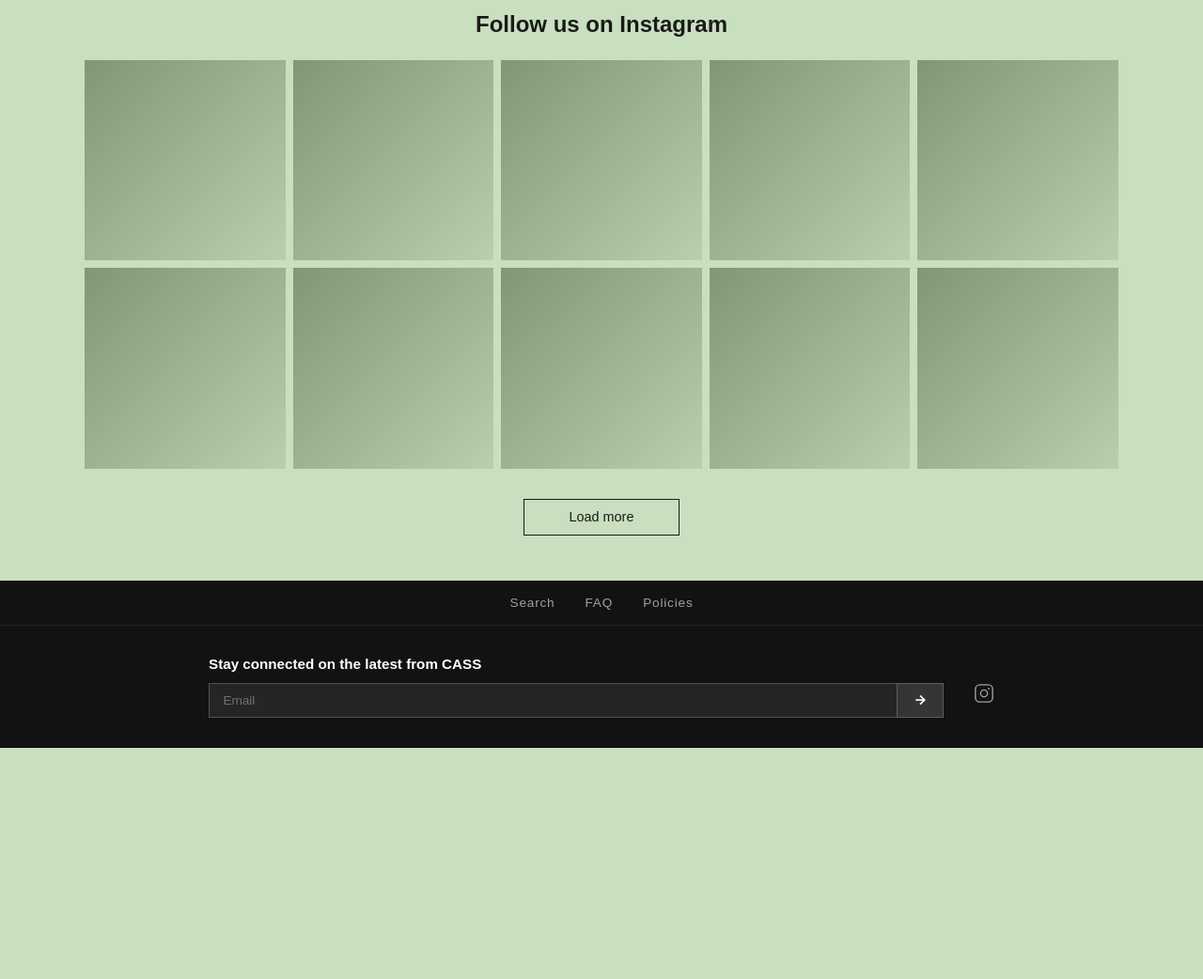
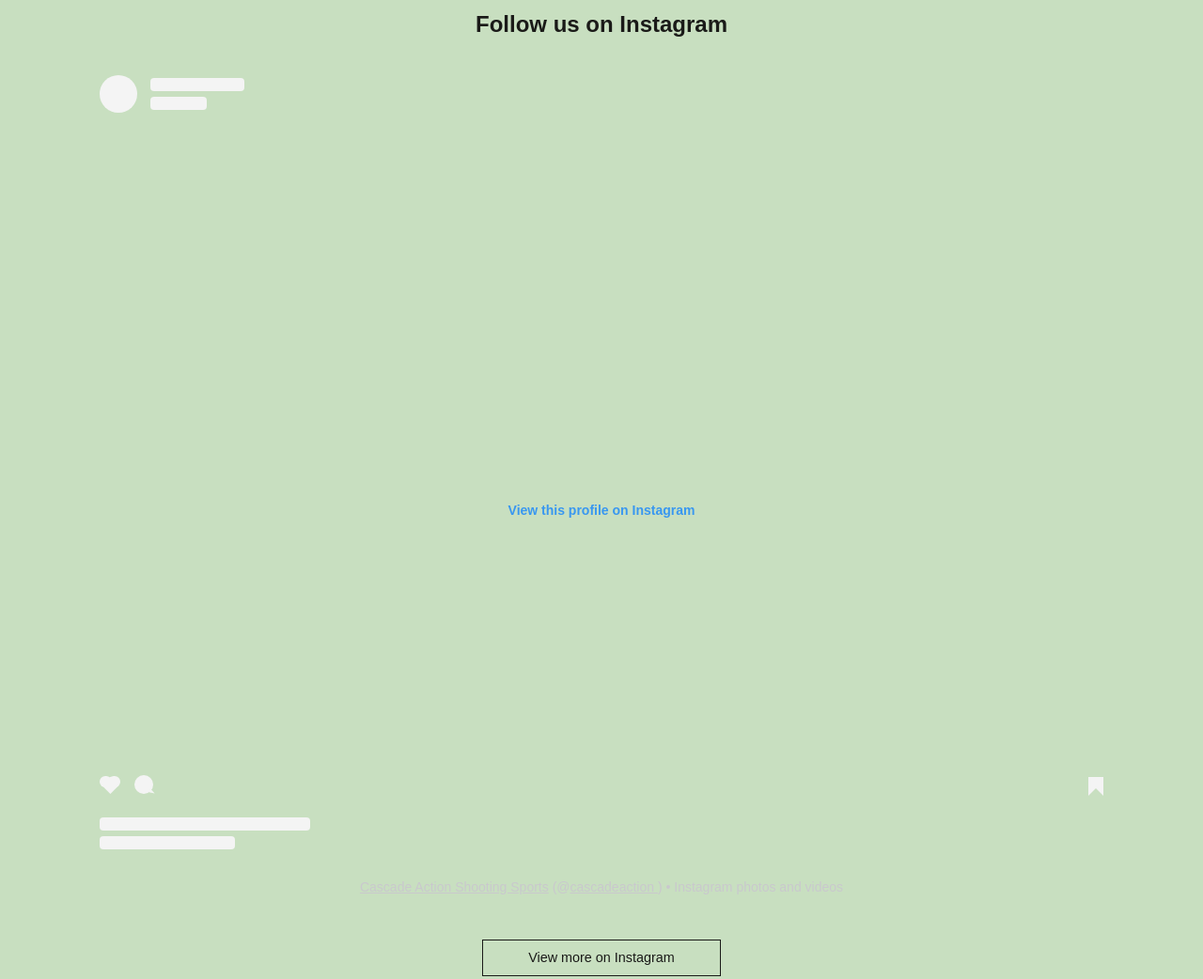
Before and after one commit to michael-kato/cass, a website: page public/index.html in a window 1280 px wide. Shown: the part 2700-3742 px from the top of the page at 94% size. Before the commit the page ends 3496 px from the top, so only its background shows below. Drawn offline with Linux system fonts and the light colour scheme; a script that the page names is missing.

Commit message:
added instagram embed

```diff
--- a/public/index.html
+++ b/public/index.html
@@ -108,14 +108,31 @@
 
     .instagram { padding: 3rem 2rem; text-align: center; }
     .instagram h3 { font-family: 'Assistant', sans-serif; font-weight: 700; font-size: 1.5rem; margin-bottom: 1.5rem; }
-    .insta-grid { display: grid; grid-template-columns: repeat(5, 1fr); gap: 0.5rem; max-width: 1100px; margin: 0 auto 0.5rem; }
-    .insta-cell { aspect-ratio: 1; overflow: hidden; background: var(--sage-mid); }
-    .insta-stub { width: 100%; height: 100%; background: linear-gradient(135deg, var(--olive), var(--sage-mid)); opacity: 0.5; }
+    .instagram-widget { max-width: 1100px; width: 100%; margin: 0 auto; }
+    .instagram-widget blockquote.instagram-media {
+      background: transparent !important;
+      border: none !important;
+      box-shadow: none !important;
+      margin: 0 !important;
+      min-width: 0 !important;
+      width: 100% !important;
+      max-width: 100% !important;
+    }
+    .instagram-widget blockquote.instagram-media > div {
+      background: transparent !important;
+    }
+    .instagram-widget blockquote.instagram-media img {
+      max-width: 100% !important;
+      height: auto !important;
+    }
+    .instagram-widget iframe,
+
     .btn-load-more {
       display: inline-block; margin-top: 1.5rem; padding: 0.65rem 3rem;
       border: 1.5px solid var(--text-dark); background: transparent;
       font-family: 'Assistant', sans-serif; font-size: 0.9rem; cursor: pointer;
       transition: background 0.2s, color 0.2s; color: var(--text-dark);
+      text-decoration: none;
     }
     .btn-load-more:hover { background: var(--text-dark); color: var(--sage); }
 
@@ -194,21 +211,72 @@
 
   <section class="instagram">
     <h3>Follow us on Instagram</h3>
-    <div class="insta-grid">
-      <div class="insta-cell"><div class="insta-stub"></div></div>
-      <div class="insta-cell"><div class="insta-stub"></div></div>
-      <div class="insta-cell"><div class="insta-stub"></div></div>
-      <div class="insta-cell"><div class="insta-stub"></div></div>
-      <div class="insta-cell"><div class="insta-stub"></div></div>
+    <div class="instagram-widget">
+      <blockquote class="instagram-media"
+      data-instgrm-permalink="https://www.instagram.com/cascadeaction/?utm_source=ig_embed&amp;utm_campaign=loading"
+      data-instgrm-version="14"
+      style=" background:#FFF; border:0; border-radius:3px; box-shadow:0 0 1px 0 rgba(0,0,0,0.5),0 1px 10px 0 rgba(0,0,0,0.15); margin: 1px; max-width:100%; min-width:326px; padding:0; width:99.375%; width:-webkit-calc(100% - 2px); width:calc(100% - 2px);">
+      <div style="padding:16px;">
+        <a href="https://www.instagram.com/cascadeaction/?utm_source=ig_embed&amp;utm_campaign=loading"
+        style=" background:#FFFFFF; line-height:0; padding:0 0; text-align:center; text-decoration:none; width:100%;"
+        target="_blank">
+        <div style=" display: flex; flex-direction: row; align-items: center;">
+          <div style="background-color: #F4F4F4; border-radius: 50%; flex-grow: 0; height: 40px; margin-right: 14px; width: 40px;">
+          </div>
+          <div style="display: flex; flex-direction: column; flex-grow: 1; justify-content: center;">
+            <div style=" background-color: #F4F4F4; border-radius: 4px; flex-grow: 0; height: 14px; margin-bottom: 6px; width: 100px;">
+            </div>
+            <div style=" background-color: #F4F4F4; border-radius: 4px; flex-grow: 0; height: 14px; width: 60px;"></div>
+          </div>
+        </div>
+        <div style="padding: 19% 0;">
+        </div>
+      <div style="padding-top: 8px;">
+        <div style=" color:#3897f0; font-family:Arial,sans-serif; font-size:14px; font-style:normal; font-weight:550; line-height:18px;">View this profile on Instagram</div>
+      </div>
+      <div style="padding: 12.5% 0;">
+      </div>
+      <div style="display: flex; flex-direction: row; margin-bottom: 14px; align-items: center;">
+        <div>
+          <div style="background-color: #F4F4F4; border-radius: 50%; height: 12.5px; width: 12.5px; transform: translateX(0px) translateY(7px);">
+          </div>
+          <div style="background-color: #F4F4F4; height: 12.5px; transform: rotate(-45deg) translateX(3px) translateY(1px); width: 12.5px; flex-grow: 0; margin-right: 14px; margin-left: 2px;">
+          </div>
+          <div style="background-color: #F4F4F4; border-radius: 50%; height: 12.5px; width: 12.5px; transform: translateX(9px) translateY(-18px);">
+          </div>
+        </div>
+        <div style="margin-left: 8px;">
+          <div style=" background-color: #F4F4F4; border-radius: 50%; flex-grow: 0; height: 20px; width: 20px;">
+          </div>
+          <div style=" width: 0; height: 0; border-top: 2px solid transparent; border-left: 6px solid #f4f4f4; border-bottom: 2px solid transparent; transform: translateX(16px) translateY(-4px) rotate(30deg)"></div>
+        </div>
+        <div style="margin-left: auto;">
+          <div style=" width: 0px; border-top: 8px solid #F4F4F4; border-right: 8px solid transparent; transform: translateY(16px);">
+          </div>
+          <div style=" background-color: #F4F4F4; flex-grow: 0; height: 12px; width: 16px; transform: translateY(-4px);">
+        </div>
+        <div style=" width: 0; height: 0; border-top: 8px solid #F4F4F4; border-left: 8px solid transparent; transform: translateY(-4px) translateX(8px);">
+              </div>
+            </div>
+          </div>
+          <div style="display: flex; flex-direction: column; flex-grow: 1; justify-content: center; margin-bottom: 24px;">
+            <div style=" background-color: #F4F4F4; border-radius: 4px; flex-grow: 0; height: 14px; margin-bottom: 6px; width: 224px;">
+            </div>
+            <div style=" background-color: #F4F4F4; border-radius: 4px; flex-grow: 0; height: 14px; width: 144px;">
+            </div>
+          </div>
+        </a>
+        <p style=" color:#c9c8cd; font-family:Arial,sans-serif; font-size:14px; line-height:17px; margin-bottom:0; margin-top:8px; overflow:hidden; padding:8px 0 7px; text-align:center; text-overflow:ellipsis; white-space:nowrap;">
+          <a href="https://www.instagram.com/cascadeaction/?utm_source=ig_embed&amp;utm_campaign=loading" style=" color:#c9c8cd; font-family:Arial,sans-serif; font-size:14px; font-style:normal; font-weight:normal; line-height:17px;" target="_blank">Cascade Action Shooting Sports</a>
+          (@<a href="https://www.instagram.com/cascadeaction/?utm_source=ig_embed&amp;utm_campaign=loading" style=" color:#c9c8cd; font-family:Arial,sans-serif; font-size:14px; font-style:normal; font-weight:normal; line-height:17px;" target="_blank">cascadeaction
+          </a>) • Instagram photos and videos
+        </p>
+        </div></blockquote>
+      <script async src="//www.instagram.com/embed.js"></script>
     </div>
-    <div class="insta-grid" style="margin-top:0.5rem">
-      <div class="insta-cell"><div class="insta-stub"></div></div>
-      <div class="insta-cell"><div class="insta-stub"></div></div>
-      <div class="insta-cell"><div class="insta-stub"></div></div>
-      <div class="insta-cell"><div class="insta-stub"></div></div>
-      <div class="insta-cell"><div class="insta-stub"></div></div>
-    </div>
-    <button class="btn-load-more">Load more</button>
+    <a href="https://instagram.com/cascadeaction" target="_blank" rel="noopener" class="btn-load-more">
+      View more on Instagram
+    </a>
   </section>
 
   <div id="site-footer"></div>
@@ -258,9 +326,6 @@
         }).join('');
       });
 
-    document.querySelector('.btn-load-more').addEventListener('click', () => {
-      alert('Instagram feed — coming soon');
-    });
   </script>
 </body>
 </html>
```
